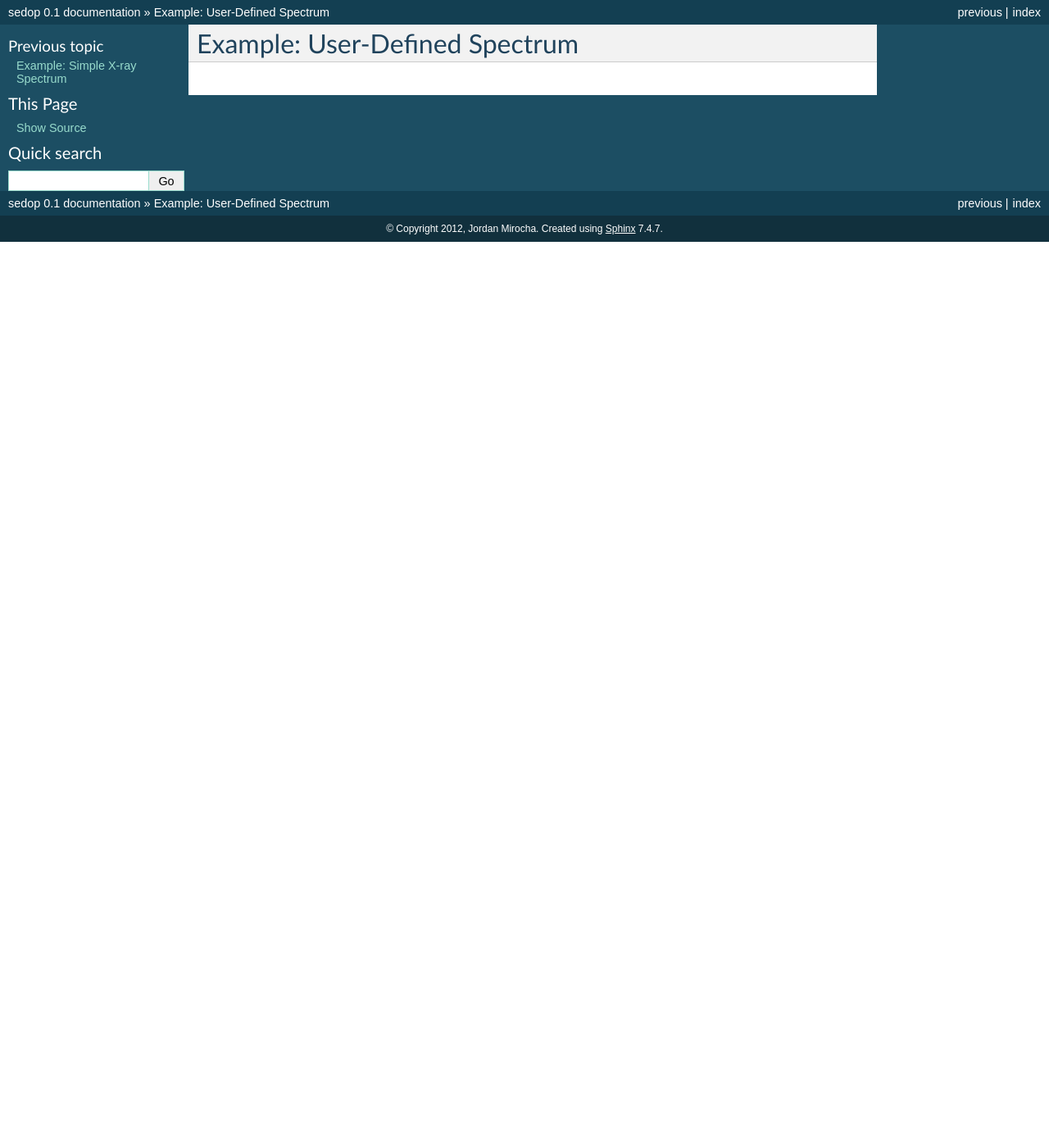
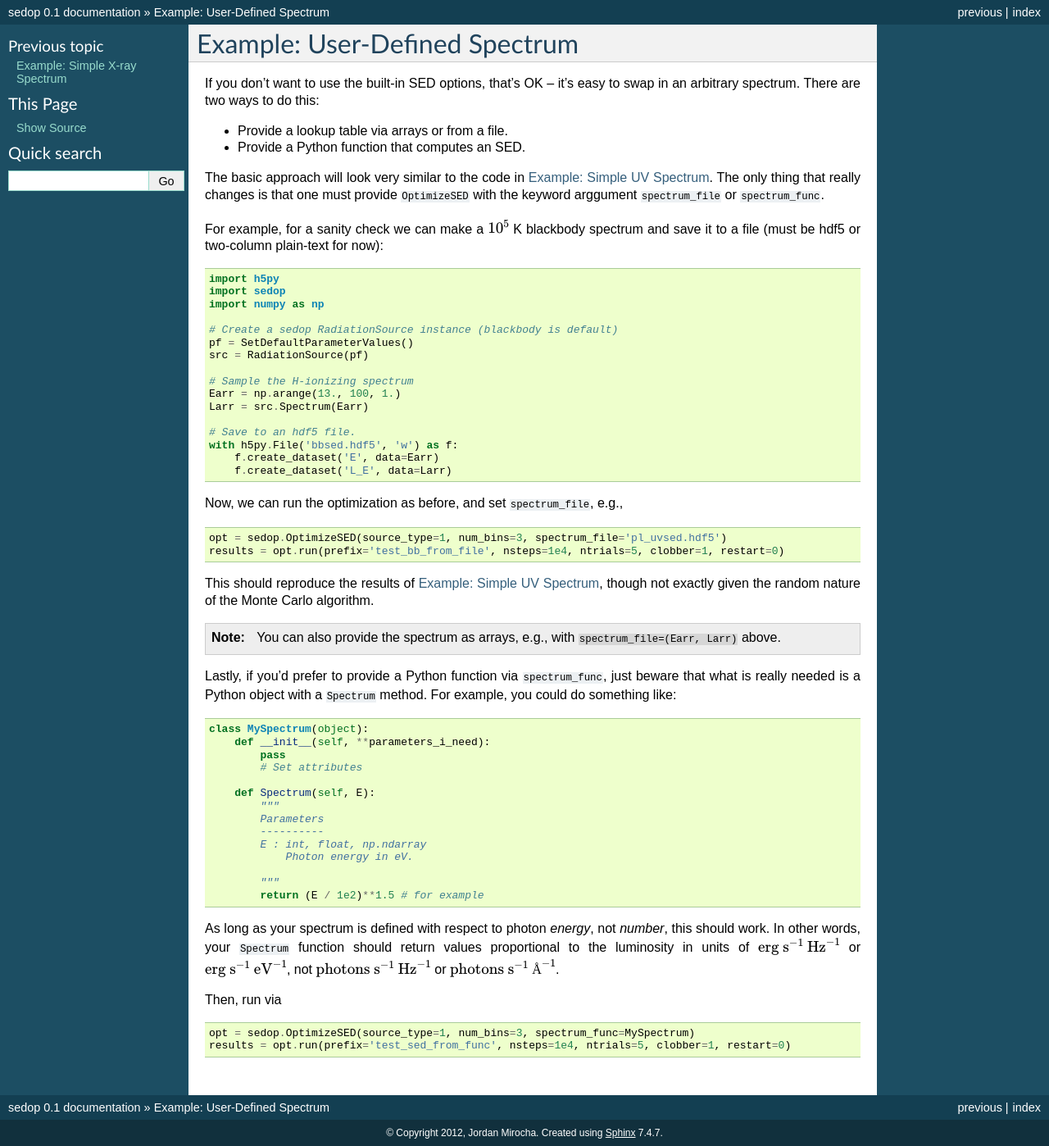
Before and after one commit to mirochaj/sedop, a Sphinx documentation site: the page built from doc/example_user.rst, in a window 1280 px wide. Shown: the whole page at 82% size. Built offline with Sphinx 7.4.7, drawn with Linux system fonts in a browser that asks for light colours; pages that are not in the unit, such as notebooks, are missing from menus; before the commit the page ends 900 px from its top, so only the background shows below that.

Commit message:
added user-defined options to docs

```diff
--- a/doc/example_user.rst
+++ b/doc/example_user.rst
@@ -2,3 +2,70 @@
 
 Example: User-Defined Spectrum
 ------------------------------
+If you don't want to use the built-in SED options, that's OK -- it's easy to swap in an arbitrary spectrum. There are two ways to do this:
+
+- Provide a lookup table via arrays or from a file.
+- Provide a Python function that computes an SED.
+
+The basic approach will look very similar to the code in :doc:`example_uv`. The only thing that really changes is that one must provide ``OptimizeSED`` with the keyword arggument ``spectrum_file`` or ``spectrum_func``.
+
+For example, for a sanity check we can make a :math:`10^5` K blackbody spectrum and save it to a file (must be hdf5 or two-column plain-text for now):
+
+::
+
+	import h5py
+	import sedop
+	import numpy as np
+
+	# Create a sedop RadiationSource instance (blackbody is default)
+	pf = SetDefaultParameterValues()
+	src = RadiationSource(pf)
+
+	# Sample the H-ionizing spectrum
+	Earr = np.arange(13., 100, 1.)
+	Larr = src.Spectrum(Earr)
+
+	# Save to an hdf5 file.
+	with h5py.File('bbsed.hdf5', 'w') as f:
+	    f.create_dataset('E', data=Earr)
+	    f.create_dataset('L_E', data=Larr)
+
+Now, we can run the optimization as before, and set ``spectrum_file``, e.g.,
+
+::
+
+	opt = sedop.OptimizeSED(source_type=1, num_bins=3, spectrum_file='pl_uvsed.hdf5')
+	results = opt.run(prefix='test_bb_from_file', nsteps=1e4, ntrials=5, clobber=1, restart=0)
+
+This should reproduce the results of :doc:`example_uv`, though not exactly given the random nature of the Monte Carlo algorithm.
+
+.. note :: You can also provide the spectrum as arrays, e.g., with ``spectrum_file=(Earr, Larr)`` above.
+
+Lastly, if you'd prefer to provide a Python function via ``spectrum_func``, just beware that what is really needed is a Python object with a ``Spectrum`` method. For example, you could do something like:
+
+::
+
+    class MySpectrum(object):
+        def __init__(self, **parameters_i_need):
+            pass
+            # Set attributes
+
+        def Spectrum(self, E):
+            """
+            Parameters
+            ----------
+            E : int, float, np.ndarray
+            	Photon energy in eV.
+
+            """
+            return (E / 1e2)**1.5 # for example
+
+
+As long as your spectrum is defined with respect to photon *energy*, not *number*, this should work. In other words, your ``Spectrum`` function should return values proportional to the luminosity in units of :math:`\mathrm{erg} \ \mathrm{s}^{-1} \ \mathrm{Hz}^{-1}` or :math:`\mathrm{erg} \ \mathrm{s}^{-1} \ \mathrm{eV}^{-1}`, not :math:`\mathrm{photons} \ \mathrm{s}^{-1} \ \mathrm{Hz}^{-1}` or :math:`\mathrm{photons} \ \mathrm{s}^{-1} \ \mathrm{\unicode{x212B}}^{-1}`.
+
+Then, run via
+
+::
+
+	opt = sedop.OptimizeSED(source_type=1, num_bins=3, spectrum_func=MySpectrum)
+	results = opt.run(prefix='test_sed_from_func', nsteps=1e4, ntrials=5, clobber=1, restart=0)
```
Also changed, not shown: 1 other file.
